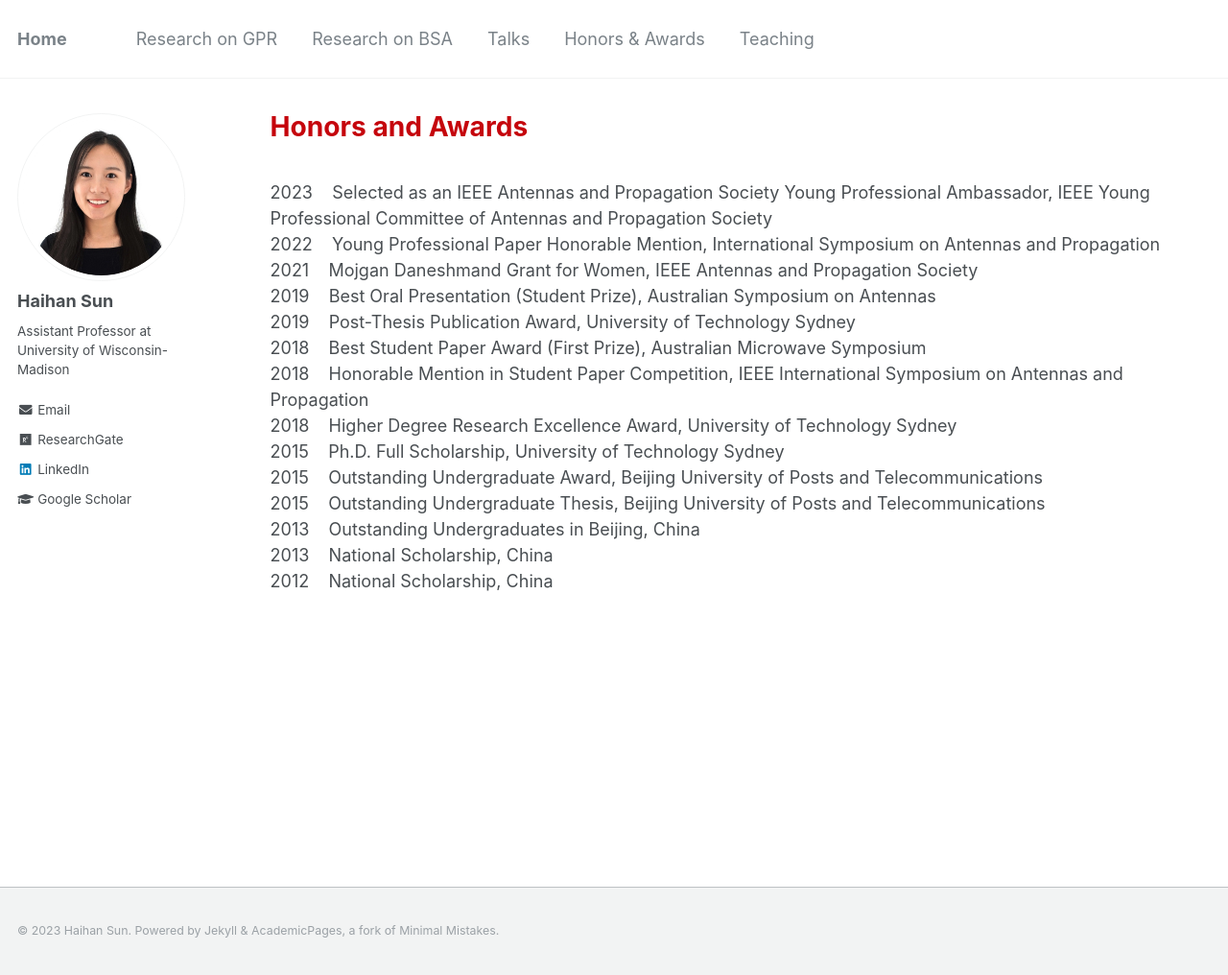
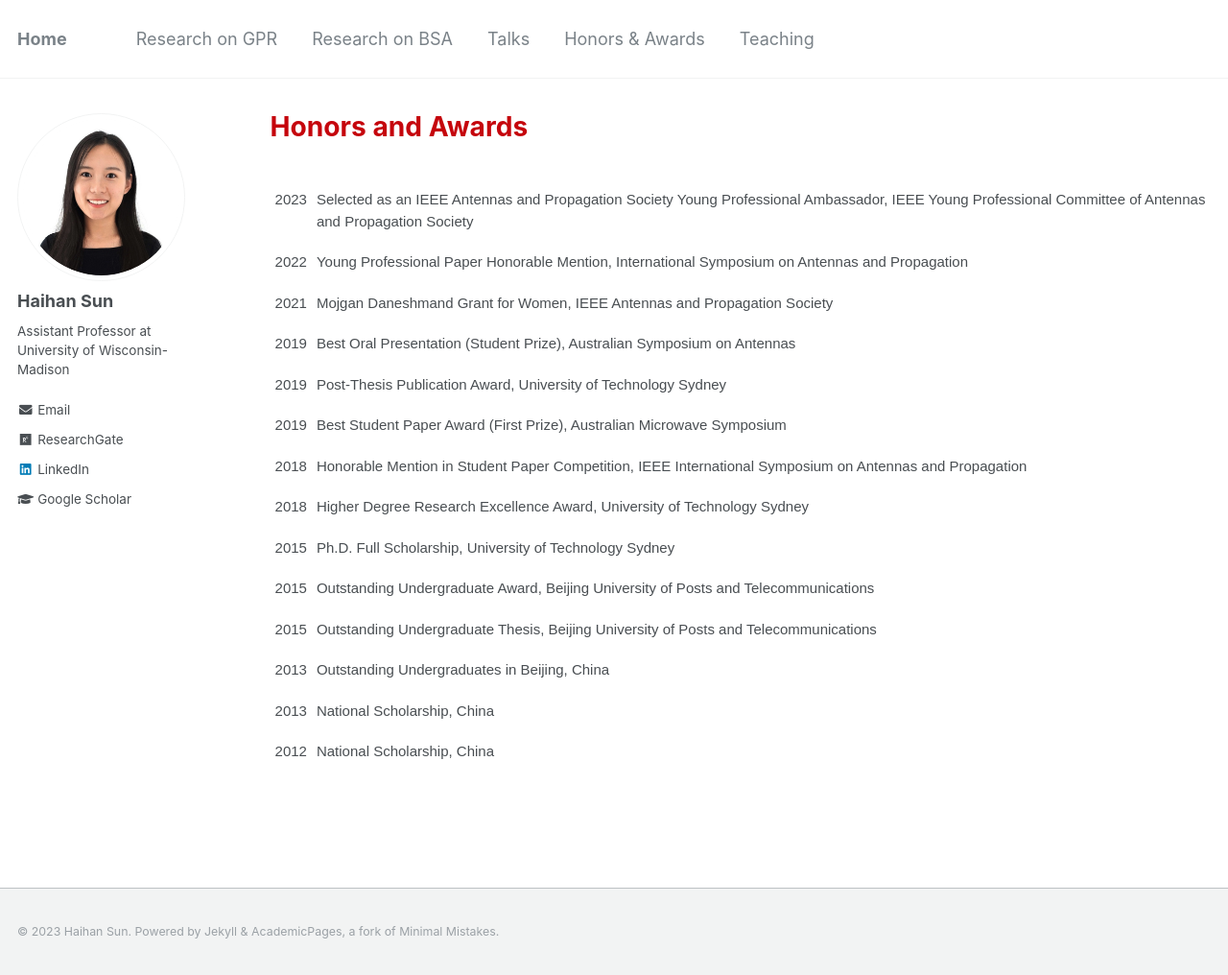
Before and after one commit to Haihan-Sun/Haihan-Sun.github.io, a Jekyll site: the page built from _pages/awards.html, in a window 1280 px wide and 1016 px high. Shown: the whole window at 96% size. Built offline with Jekyll 4.4.1, drawn with Linux system fonts in a browser that asks for light colours.

Commit message:
Update awards.html

```diff
--- a/_pages/awards.html
+++ b/_pages/awards.html
@@ -6,18 +6,76 @@ author_profile: true
 ---
 
 <br>
+<style type="text/css">
+.tg  {border:none;border-collapse:collapse;border-spacing:0;}
+.tg td{border-style:solid;border-width:0px;font-family:Arial, sans-serif;font-size:14px;overflow:hidden;
+  padding:10px 5px;word-break:normal;}
+.tg th{border-style:solid;border-width:0px;font-family:Arial, sans-serif;font-size:14px;font-weight:normal;
+  overflow:hidden;padding:10px 5px;word-break:normal;}
+.tg .tg-ko0z{background-color:#ffffff;border-color:#ffffff;font-size:15px;text-align:left;vertical-align:top}
+</style>
 
-2023 &nbsp;&nbsp; Selected as an IEEE Antennas and Propagation Society Young Professional Ambassador, IEEE Young Professional Committee of Antennas and Propagation Society <br>
-2022 &nbsp;&nbsp; Young Professional Paper Honorable Mention, International Symposium on Antennas and Propagation <br>
-2021 &nbsp;&nbsp; Mojgan Daneshmand Grant for Women, IEEE Antennas and Propagation Society <br>
-2019 &nbsp;&nbsp; Best Oral Presentation (Student Prize)</b>, Australian Symposium on Antennas <br>
-2019 &nbsp;&nbsp; Post-Thesis Publication Award</b>, University of Technology Sydney <br>
-2018 &nbsp;&nbsp; Best Student Paper Award (First Prize)</b>, Australian Microwave Symposium <br>
-2018 &nbsp;&nbsp; Honorable Mention in Student Paper Competition</b>, IEEE International Symposium on Antennas and Propagation <br>
-2018 &nbsp;&nbsp; Higher Degree Research Excellence Award</b>, University of Technology Sydney <br>
-2015 &nbsp;&nbsp; Ph.D. Full Scholarship</b>, University of Technology Sydney <br>
-2015 &nbsp;&nbsp; Outstanding Undergraduate Award</b>, Beijing University of Posts and Telecommunications <br>
-2015 &nbsp;&nbsp; Outstanding Undergraduate Thesis</b>, Beijing University of Posts and Telecommunications <br>
-2013 &nbsp;&nbsp; Outstanding Undergraduates in Beijing, China </b> <br>
-2013 &nbsp;&nbsp; National Scholarship</b>, China <br>
-2012 &nbsp;&nbsp; National Scholarship</b>, China <br>
+<table class="tg">
+<tbody>
+
+  <tr>
+    <td class="tg-ko0z">2023</td>
+    <td class="tg-ko0z">Selected as an IEEE Antennas and Propagation Society Young Professional Ambassador, IEEE Young Professional Committee of Antennas and Propagation Society <br>
+</td>
+  </tr>
+
+  <tr>
+    <td class="tg-ko0z">2022</td>
+    <td class="tg-ko0z">Young Professional Paper Honorable Mention, International Symposium on Antennas and Propagation </td>
+  </tr>
+  <tr>
+    <td class="tg-ko0z">2021</td>
+    <td class="tg-ko0z">Mojgan Daneshmand Grant for Women, IEEE Antennas and Propagation Society</td>
+  </tr>
+  <tr>
+    <td class="tg-ko0z">2019</td>
+    <td class="tg-ko0z">Best Oral Presentation (Student Prize)</b>, Australian Symposium on Antennas</td>
+  </tr>
+  <tr>
+    <td class="tg-ko0z">2019</td>
+    <td class="tg-ko0z">Post-Thesis Publication Award</b>, University of Technology Sydney </td>
+  </tr>
+
+  <tr>
+    <td class="tg-ko0z">2019</td>
+    <td class="tg-ko0z">Best Student Paper Award (First Prize)</b>, Australian Microwave Symposium </td>
+  </tr>
+  <tr>
+    <td class="tg-ko0z">2018</td>
+    <td class="tg-ko0z">Honorable Mention in Student Paper Competition, IEEE International Symposium on Antennas and Propagation </td>
+  </tr>
+  <tr>
+    <td class="tg-ko0z">2018</td>
+    <td class="tg-ko0z">Higher Degree Research Excellence Award, University of Technology Sydney</td>
+  </tr>
+  <tr>
+    <td class="tg-ko0z">2015</td>
+    <td class="tg-ko0z">Ph.D. Full Scholarship, University of Technology Sydney</td>
+  </tr>
+  <tr>
+    <td class="tg-ko0z">2015</td>
+    <td class="tg-ko0z">Outstanding Undergraduate Award, Beijing University of Posts and Telecommunications</td>
+  </tr>
+  <tr>
+    <td class="tg-ko0z">2015</td>
+    <td class="tg-ko0z">Outstanding Undergraduate Thesis, Beijing University of Posts and Telecommunications</td>
+  </tr>
+  <tr>
+    <td class="tg-ko0z">2013</td>
+    <td class="tg-ko0z">Outstanding Undergraduates in Beijing, China</td>
+  </tr>
+  <tr>
+    <td class="tg-ko0z">2013</td>
+    <td class="tg-ko0z">National Scholarship, China</td>
+  </tr>
+  <tr>
+    <td class="tg-ko0z">2012</td>
+    <td class="tg-ko0z">National Scholarship, China</td>
+  </tr>
+</tbody>
+</table>
```
